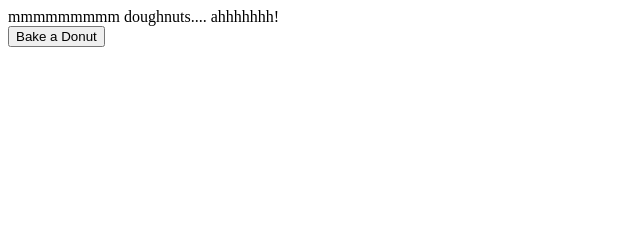
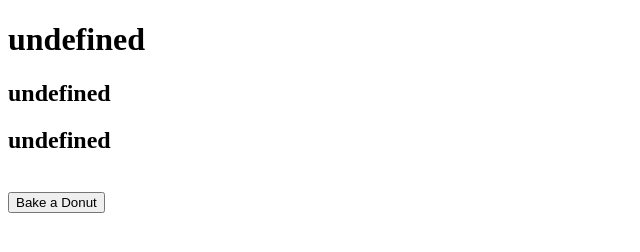
Before and after one commit to 2022-April-Java-PT-Classroom/donut-clicker-jjmirwaldjr, a website built with Parcel: page index.html in a window 1280 px wide. Shown: the whole page, without its empty margins (0-640 px from the left). Built offline with nearby package versions, Linux system fonts and the light colour scheme.

Commit message:
Got counters to display

```diff
--- a/DonutMaker.js
+++ b/DonutMaker.js
@@ -15,7 +15,6 @@ class DonutMaker{
     get countAutoClicker(){
         return this.autoClicker;
     }
-
     get countDonutMultiplier(){
         return this.donutMulti
     }
--- a/index.html
+++ b/index.html
@@ -8,10 +8,12 @@
   </head>
   <body>
     <div class="container"></div>
-    <section class="DonutMaker">
+      <h1 id="donutCounter"></h1>
+      <h2 id="autoClicker" ></h2>
+      <h2 id="multiplier" ></h2>
+      <br>
 
-    </section>
-    <button type="button">Bake a Donut</button>
+    <button id="button" type="button">Bake a Donut</button>
     <script src="./index.js"></script>
   </body>
 </html>
--- a/index.js
+++ b/index.js
@@ -1,2 +1,35 @@
-const container = (document.querySelector('.container').innerText =
-  'mmmmmmmmm doughnuts.... ahhhhhhh!');
+import DonutMaker from './DonutMaker.js'
+
+renderPage();
+
+function renderPage(){
+  donutMaker();
+}
+
+// const container = (document.querySelector('.container').innerText =
+//   'mmmmmmmmm doughnuts.... ahhhhhhh!');
+
+function donutMaker(){
+  const createBtn = document.querySelector('#button');
+  const donutCounter = document.querySelector('#donutCounter');
+  const autoClicker = document.querySelector('#autoClicker');
+  const donutMulti = document.querySelector('#multiplier');
+
+
+  const createdCounter = new DonutMaker(donutCounter.value, autoClicker.value,
+      donutMulti.value);
+
+      donutCounter.innerText = createdCounter.donutCounter;
+      autoClicker.innerText = createdCounter.autoClicker;
+      donutMulti.innerText = createdCounter.donutMulti;
+
+  // console.log('this is working!!!!');
+
+    //Displays Counters
+  // displayDonutsCounters(createdCounter);
+
+  //constructor for the counters
+
+
+
+}
```
